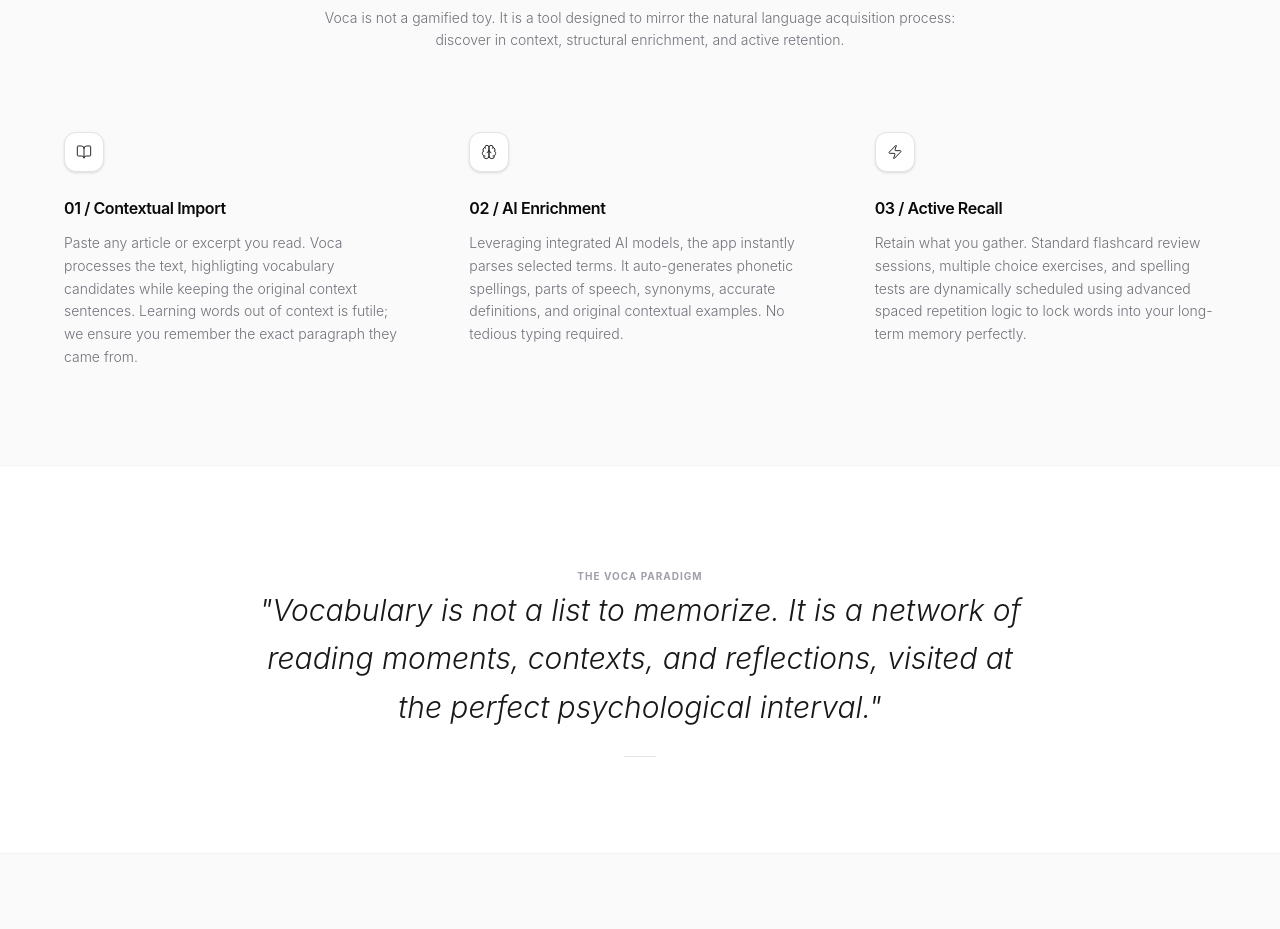
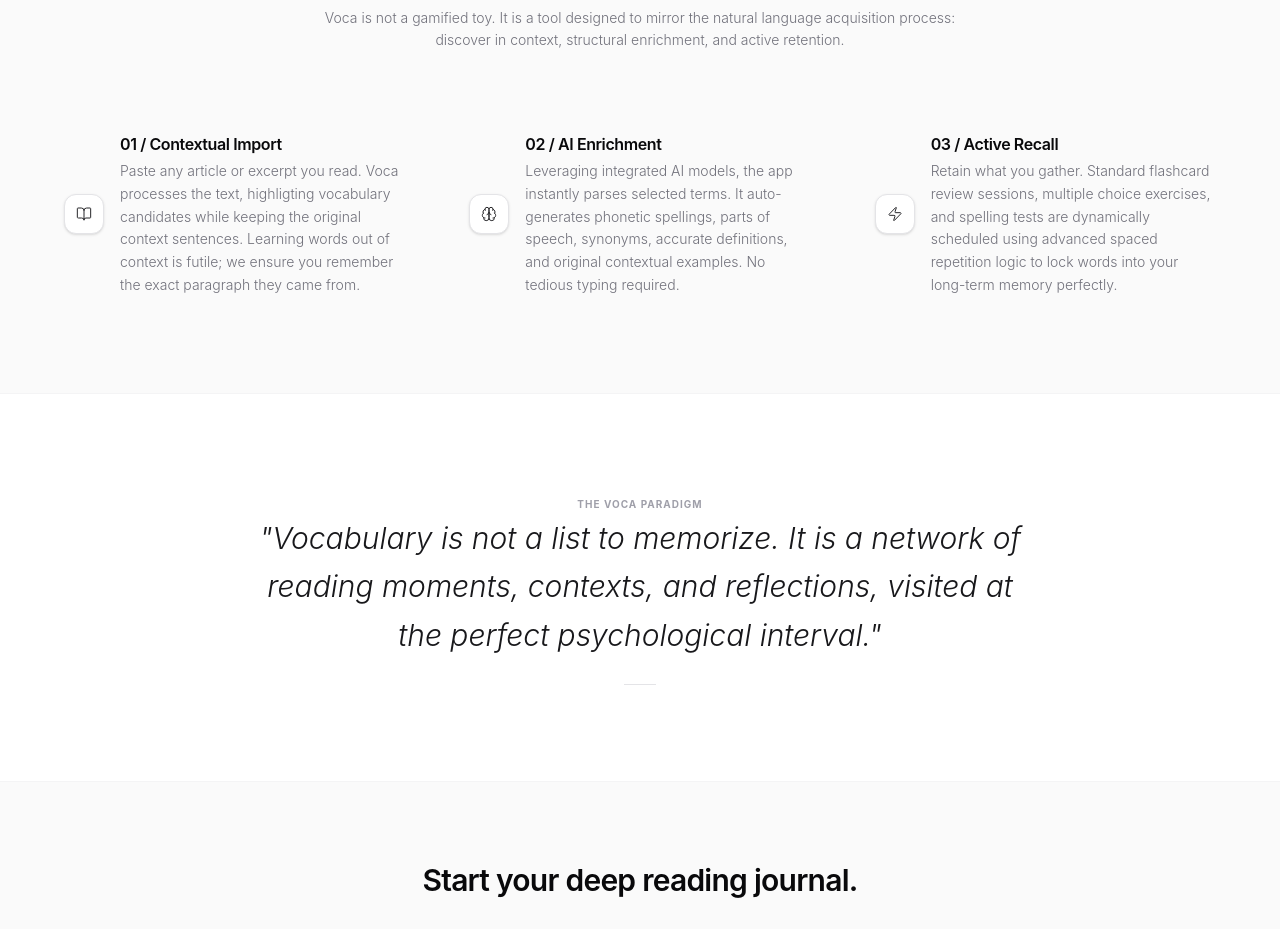
Before and after one commit to Minc118/Vocabulary-Learning-App, a React (Vite) app in the folder frontend/: page /login in a window 1280 px wide. Shown: the part 1180-2109 px from the top of the page. Built offline with nearby package versions, Linux system fonts and the light colour scheme; no server answers.

Commit message:
fix: align methodology section icons

```diff
--- a/frontend/src/app/screens/Login.tsx
+++ b/frontend/src/app/screens/Login.tsx
@@ -125,34 +125,40 @@
           </div>
 
           <div className="grid grid-cols-1 md:grid-cols-3 gap-16">
-            <div className="flex flex-col items-start text-left">
-              <div className="w-10 h-10 rounded-xl bg-white border border-zinc-200 flex items-center justify-center mb-6 shadow-sm">
+            <div className="flex items-center gap-4 text-left">
+              <div className="w-10 h-10 rounded-xl bg-white border border-zinc-200 flex items-center justify-center shadow-sm shrink-0">
                 <BookOpen className="w-4 h-4 text-zinc-800" strokeWidth={1.5} />
               </div>
-              <h3 className="text-base font-semibold text-zinc-950 mb-3 tracking-tight">01 / Contextual Import</h3>
+              <div>
+                <h3 className="text-base font-semibold text-zinc-950 mb-1 tracking-tight">01 / Contextual Import</h3>
                 <p className="text-zinc-500 font-light text-sm leading-relaxed">
                   Paste any article or excerpt you read. Voca processes the text, highligting vocabulary candidates while keeping the original context sentences. Learning words out of context is futile; we ensure you remember the exact paragraph they came from.
                 </p>
               </div>
+            </div>
 
-            <div className="flex flex-col items-start text-left">
-              <div className="w-10 h-10 rounded-xl bg-white border border-zinc-200 flex items-center justify-center mb-6 shadow-sm">
+            <div className="flex items-center gap-4 text-left">
+              <div className="w-10 h-10 rounded-xl bg-white border border-zinc-200 flex items-center justify-center shadow-sm shrink-0">
                 <Brain className="w-4 h-4 text-zinc-800" strokeWidth={1.5} />
               </div>
-              <h3 className="text-base font-semibold text-zinc-950 mb-3 tracking-tight">02 / AI Enrichment</h3>
+              <div>
+                <h3 className="text-base font-semibold text-zinc-950 mb-1 tracking-tight">02 / AI Enrichment</h3>
                 <p className="text-zinc-500 font-light text-sm leading-relaxed">
                   Leveraging integrated AI models, the app instantly parses selected terms. It auto-generates phonetic spellings, parts of speech, synonyms, accurate definitions, and original contextual examples. No tedious typing required.
                 </p>
               </div>
+            </div>
 
-            <div className="flex flex-col items-start text-left">
-              <div className="w-10 h-10 rounded-xl bg-white border border-zinc-200 flex items-center justify-center mb-6 shadow-sm">
+            <div className="flex items-center gap-4 text-left">
+              <div className="w-10 h-10 rounded-xl bg-white border border-zinc-200 flex items-center justify-center shadow-sm shrink-0">
                 <Zap className="w-4 h-4 text-zinc-800" strokeWidth={1.5} />
               </div>
-              <h3 className="text-base font-semibold text-zinc-950 mb-3 tracking-tight">03 / Active Recall</h3>
+              <div>
+                <h3 className="text-base font-semibold text-zinc-950 mb-1 tracking-tight">03 / Active Recall</h3>
                 <p className="text-zinc-500 font-light text-sm leading-relaxed">
                   Retain what you gather. Standard flashcard review sessions, multiple choice exercises, and spelling tests are dynamically scheduled using advanced spaced repetition logic to lock words into your long-term memory perfectly.
                 </p>
+              </div>
             </div>
           </div>
         </div>
```
Lines whose indentation alone changed are shown as unchanged.
